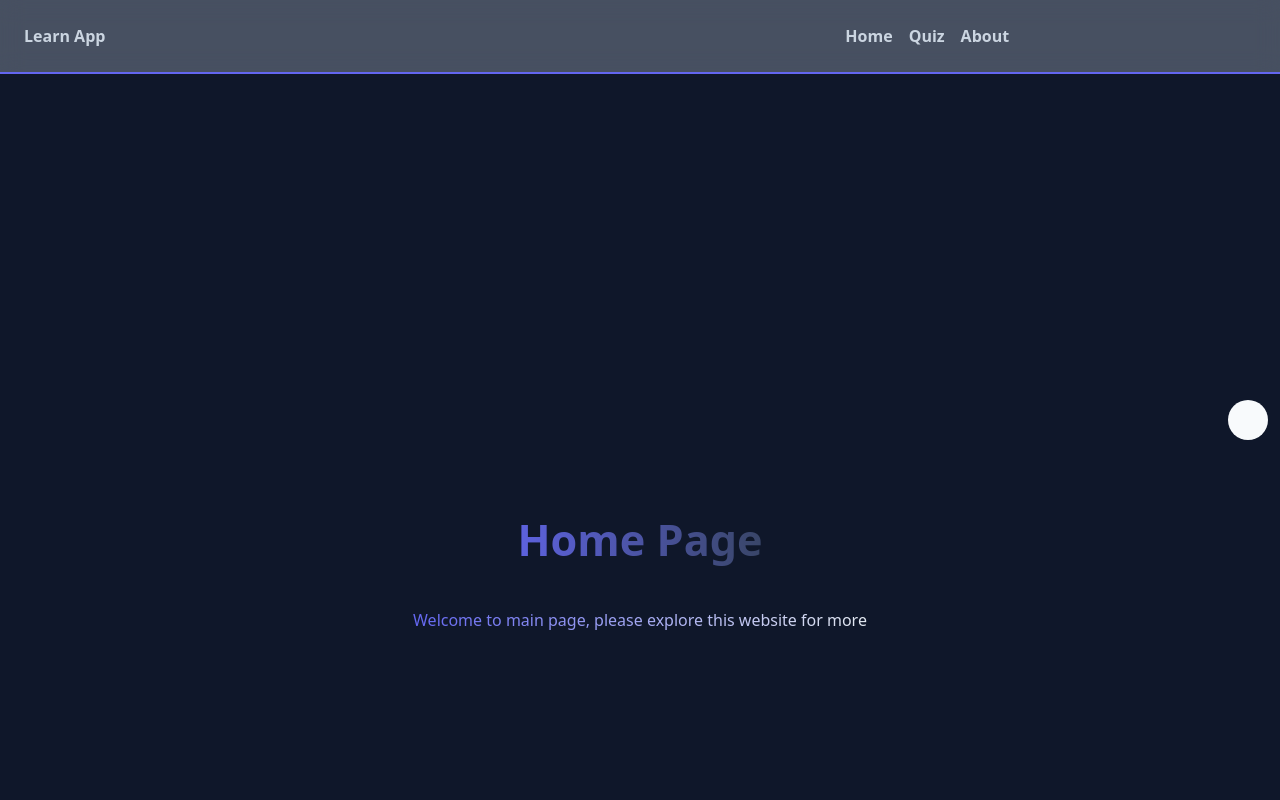
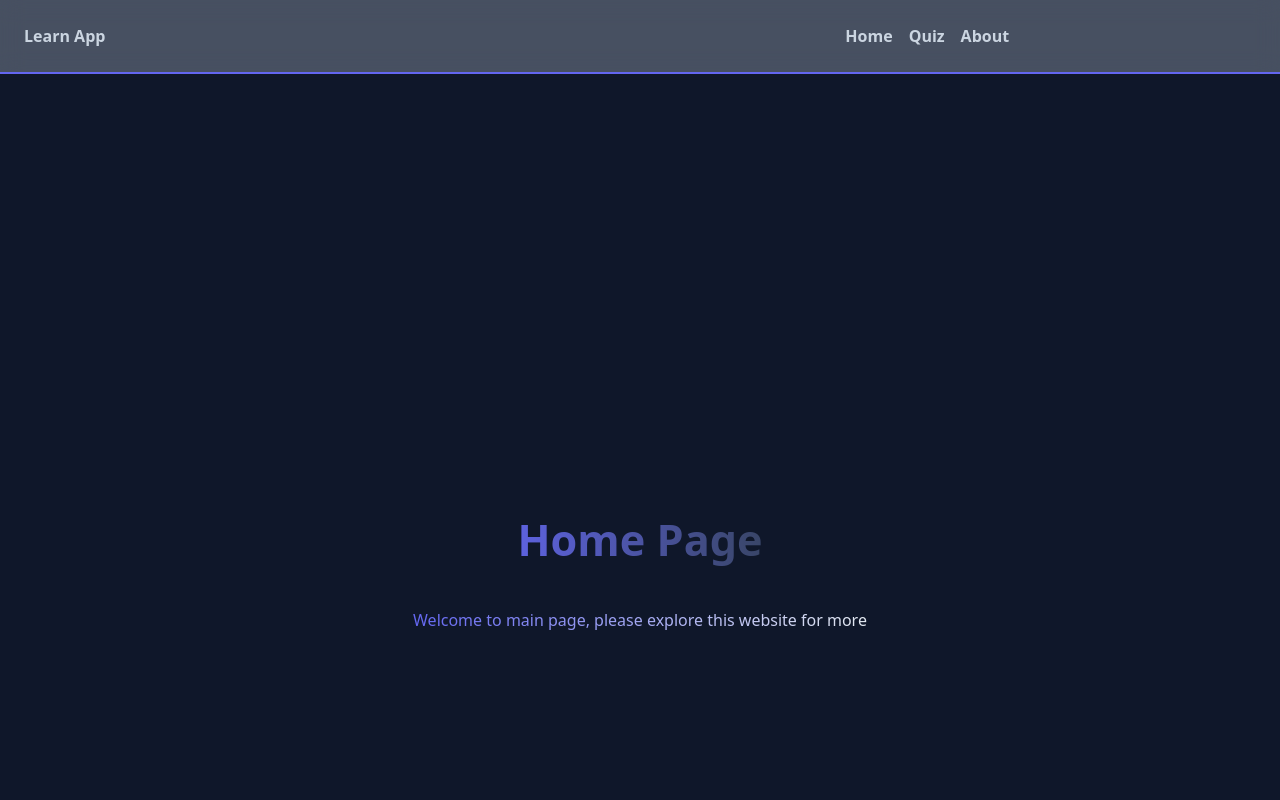
Before and after one commit to zams-putra/quizmaker-app, a React (Vite) app in the folder client/: page / in a window 1280 px wide. Shown: the top 800 px of the page. Built offline with nearby package versions, Linux system fonts and the light colour scheme.

Commit message:
add: remove white ball

```diff
--- a/client/src/views/Home.jsx
+++ b/client/src/views/Home.jsx
@@ -12,12 +12,6 @@ export default function Home() {
 
   return (
     <>
-      <motion.div
-        className="fixed w-10 h-10 rounded-full bg-slate-50 top-1/2 right-3 cursor-pointer"
-        whileHover={{ scale: 1.5 }}
-        whileTap={{ scale: 0.4 }}
-      ></motion.div>
-
       <header className="w-full p-8 text-center min-h-screen my-8 flex justify-center items-center flex-col gap-4">
         <motion.h1
           className="text-4xl p-8 font-bold bg-gradient-to-r from-indigo-500 to-slate-700 bg-clip-text text-transparent"
```
